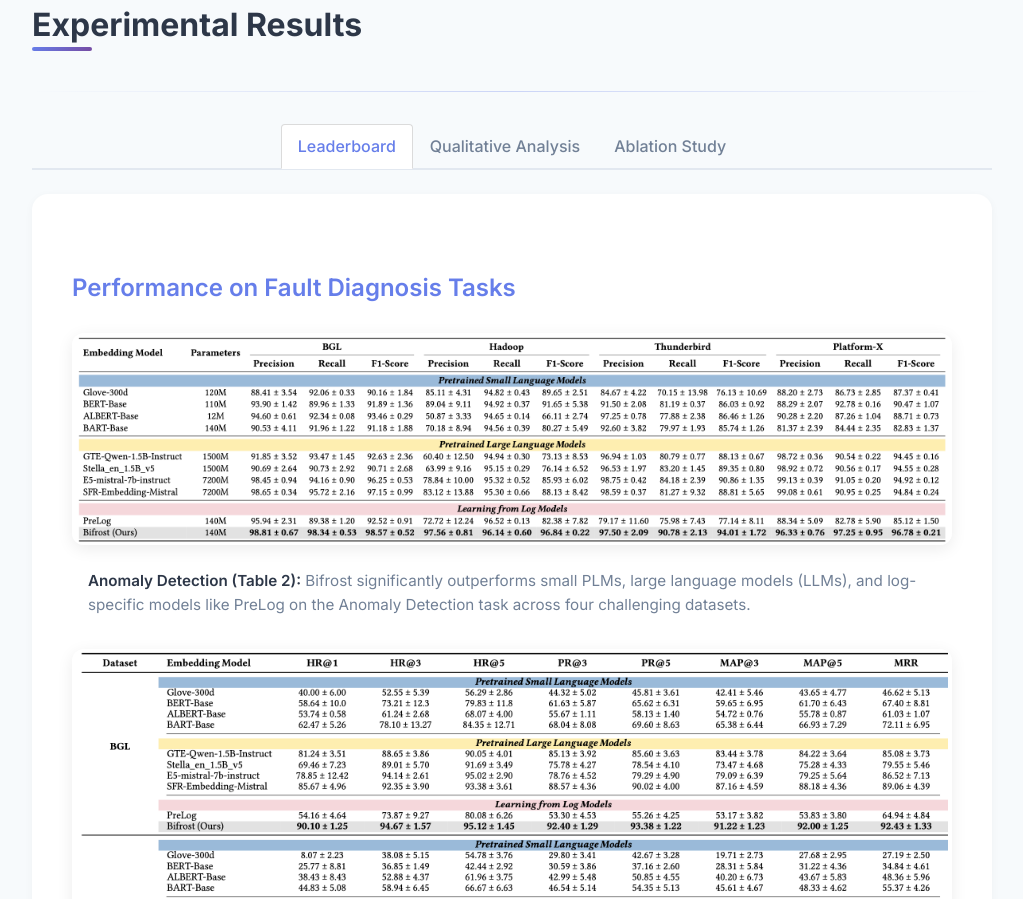
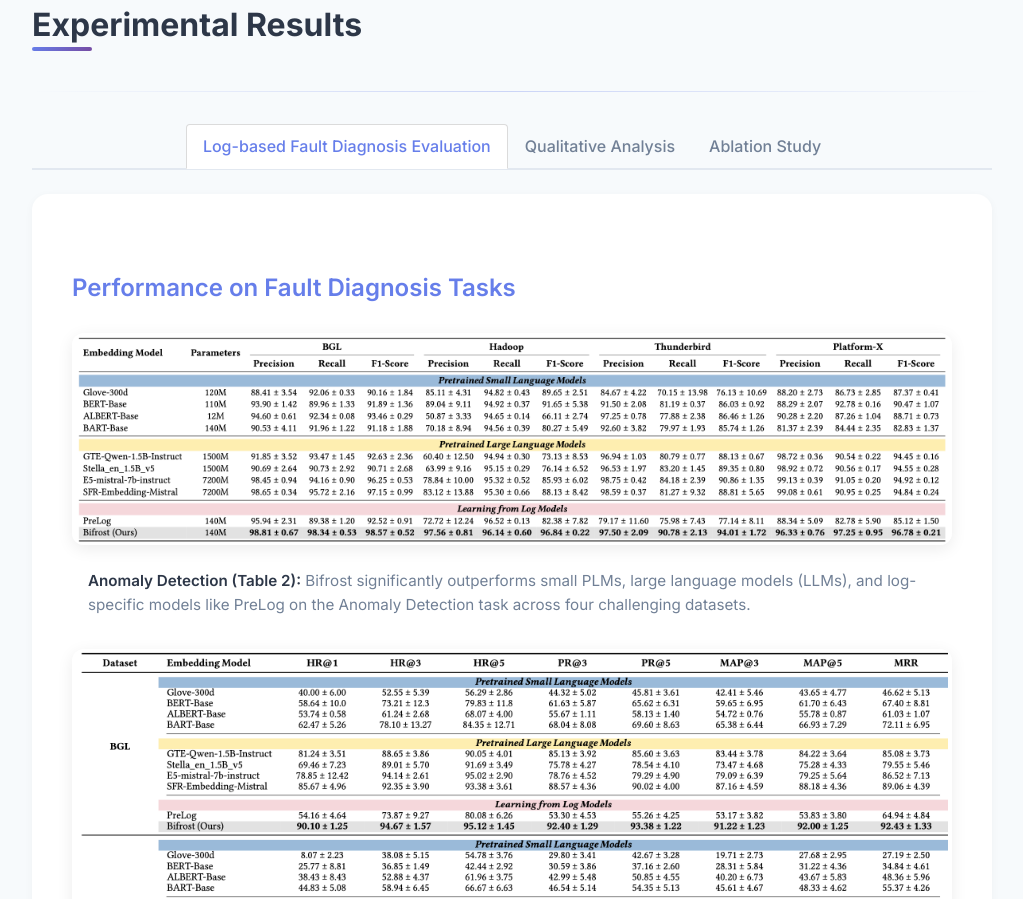
Before and after one commit to Bifrost4Log/Bifrost4Log.github.io, a plain HTML site: page index.html in a window 1280 px wide. Shown: the part 6560-7459 px from the top of the page, without its empty margins (128-1151 px from the left). Drawn offline with Linux system fonts and the light colour scheme; some icons are missing.

Commit message:
<Message>

```diff
--- a/index.html
+++ b/index.html
@@ -528,7 +528,7 @@
 
         <div class="tabs is-centered is-boxed">
           <ul>
-            <li class="is-active" data-tab="leaderboard"><a>Leaderboard</a></li>
+            <li class="is-active" data-tab="leaderboard"><a>Log-based Fault Diagnosis Evaluation</a></li>
             <li data-tab="qualitative"><a>Qualitative Analysis</a></li>
             <li data-tab="ablation"><a>Ablation Study</a></li>
           </ul>
```
